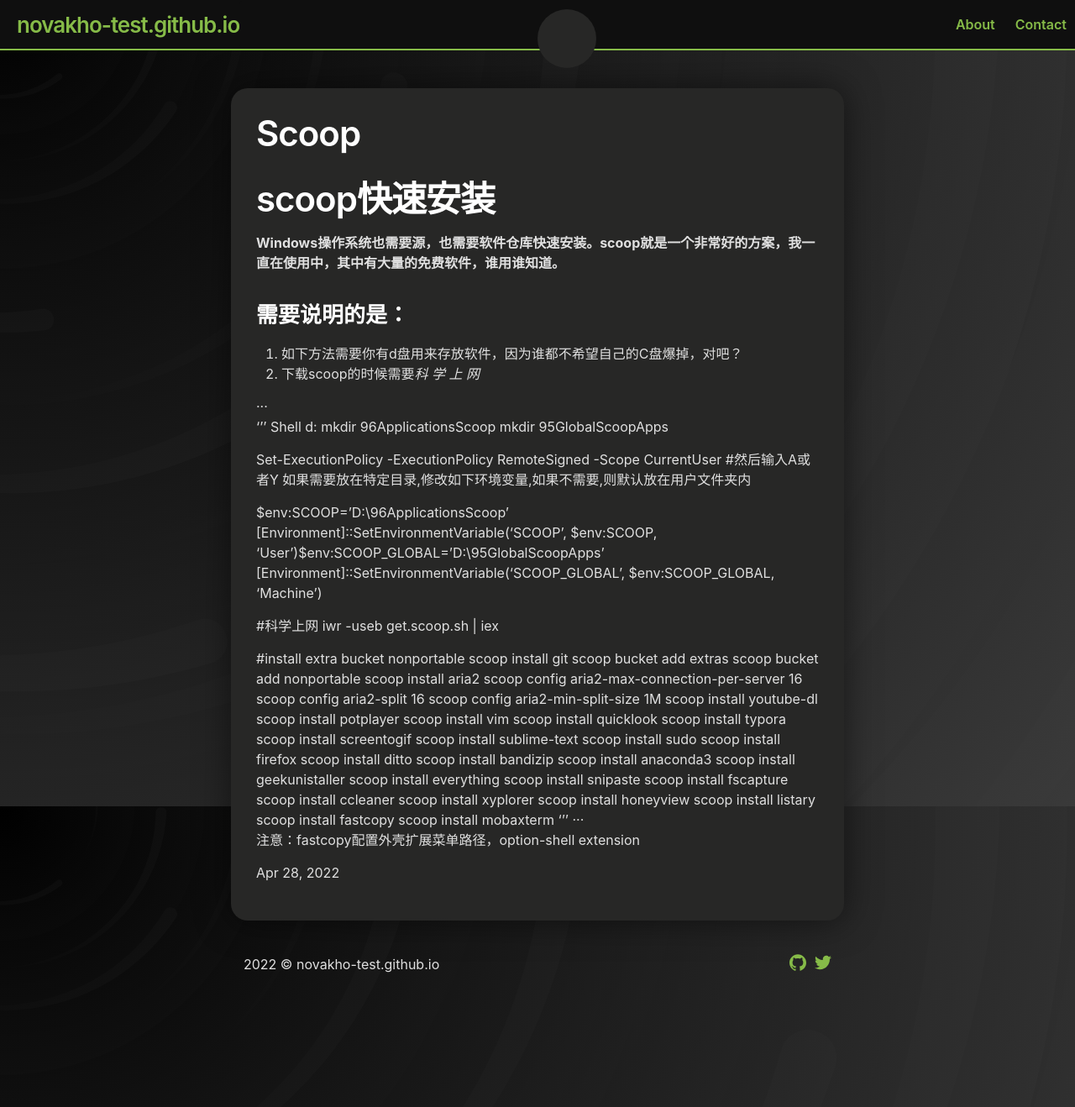
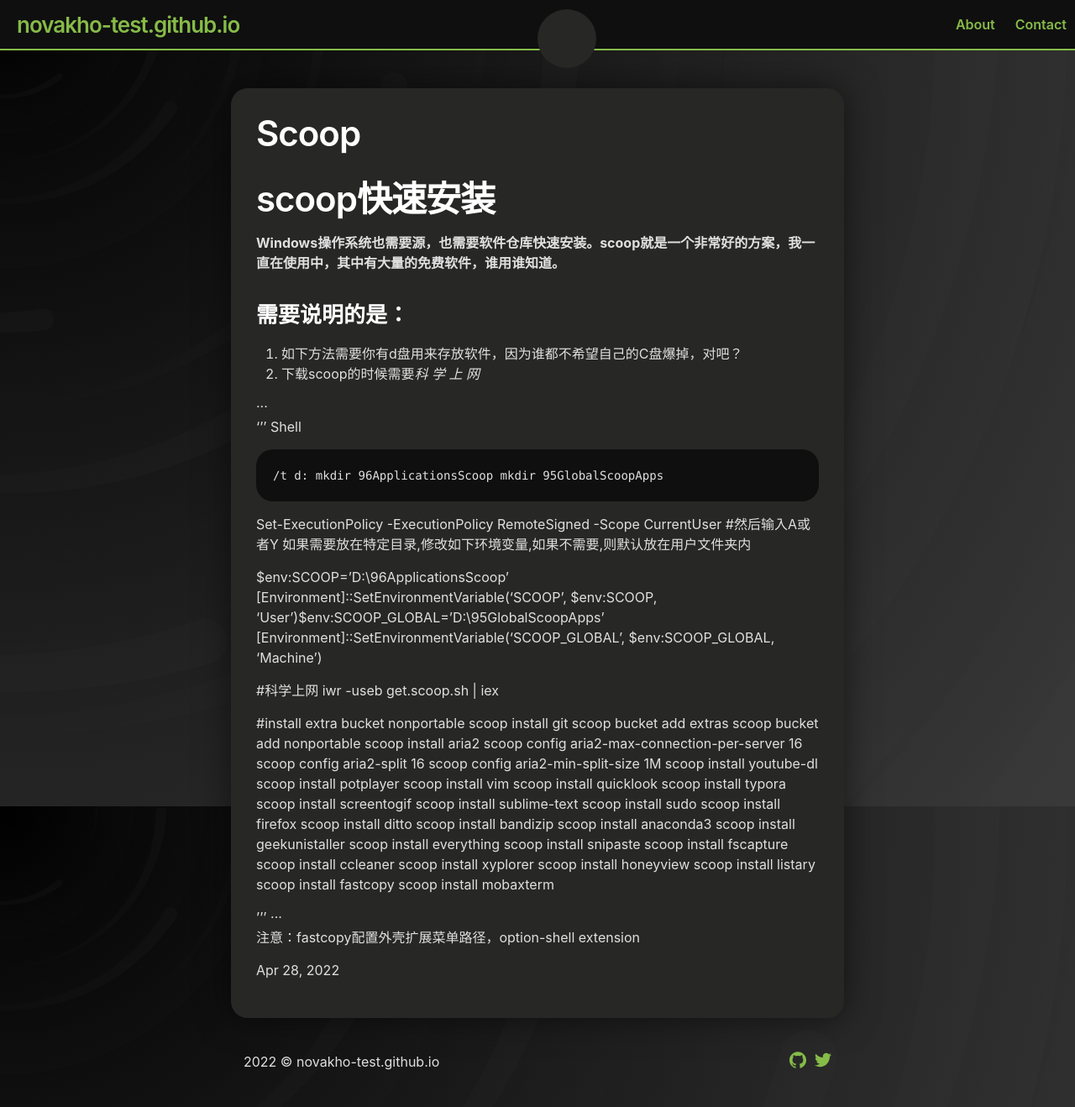
Before and after one commit to novakho/novakho-test.github.io, a Jekyll site: the page built from _posts/2022-04-28-scoop.md, in a window 1280 px wide and 1318 px high. Shown: the whole window at 84% size. Built offline with Jekyll 4.4.1, drawn with Linux system fonts in a browser that asks for light colours; our own code applies the rules of GitHub Pages for plain Markdown files.

```diff
--- a/_posts/2022-04-28-scoop.md
+++ b/_posts/2022-04-28-scoop.md
@@ -6,6 +6,8 @@
 
 ···
 ''' Shell
+
+    /t
 d:
 mkdir 96ApplicationsScoop
 mkdir 95GlobalScoopApps
@@ -51,6 +53,7 @@ scoop install honeyview
 scoop install listary
 scoop install fastcopy
 scoop install mobaxterm
+
 '''
 ···
 注意：fastcopy配置外壳扩展菜单路径，option-shell extension
```
